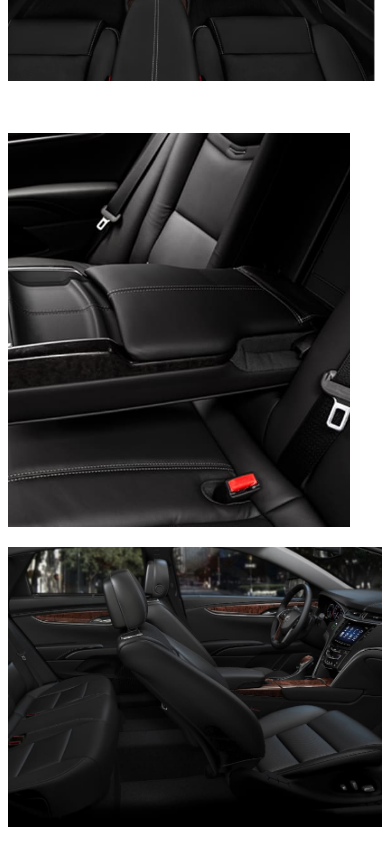
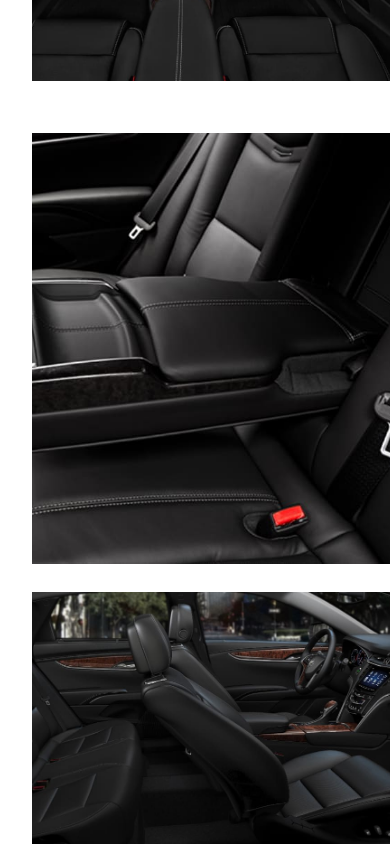
Before and after one commit to daver987/LuxuryRideService, a Nuxt app: page /fleet in a window 390 px wide. Shown: the part 3280-4124 px from the top of the page. Built offline with nearby package versions, Linux system fonts and the light colour scheme; what @splidejs/vue-splide would draw is missing.

Commit message:
Refactor: Spacing on Fleet tabs

```diff
--- a/components/vehicle/VehicleCadillacXts.vue
+++ b/components/vehicle/VehicleCadillacXts.vue
@@ -35,9 +35,9 @@
       </div>
     </div>
     <div
-      class="mb-12 auto-cols-auto grid gap-4 grid-cols-1 place-items-center md:grid-cols-12"
+      class="mb-12 grid auto-cols-auto md:gap-4 grid-cols-1 place-items-center md:grid-cols-12"
     >
-      <div class="col-span-4">
+      <div class="col-span-2 md:col-span-4 mb-6 md:mb-0">
         <img
           src="/images/cadillac-xts-interior-fleet-3.jpg"
           alt="XTS"
--- a/components/vehicle/VehicleLincolnNavigator.vue
+++ b/components/vehicle/VehicleLincolnNavigator.vue
@@ -36,9 +36,9 @@
       </div>
     </div>
     <div
-      class="mb-12 auto-cols-auto grid gap-4 grid-cols-1 place-items-center md:grid-cols-12"
+      class="mb-12 grid auto-cols-auto md:gap-4 grid-cols-1 place-items-center md:grid-cols-12"
     >
-      <div class="col-span-4">
+      <div class="col-span-1 md:col-span-4 mb-6 md:mb-0">
         <img
           src="/images/lincoln-navigator-interior-fleet-3.jpg"
           alt="Lincoln Navigator"
--- a/nuxt.config.ts
+++ b/nuxt.config.ts
@@ -31,17 +31,19 @@ export default defineNuxtConfig({
     '@vueuse/nuxt',
     '@pinia/nuxt',
     'nuxt-windicss',
-    '@unocss/nuxt',
+    '@unocss/nuxt'
   ],
 
-  // vueuse: {
-  //   ssrHandlers: true,
-  // },
+  unocss: {
+    // presets
+    icons: true, // enabled `@unocss/preset-icons`
+
+  },
+
+  vueuse: {
+    ssrHandlers: true,
+  },
   css: ['@/assets/css/styles.css'],
 
-  unocss: {
-    icons: true,
-    uno: true,
-    attributify: true,
-  },
+
 })
--- a/pages/fleet.vue
+++ b/pages/fleet.vue
@@ -8,7 +8,7 @@
         :image="headerInfo.image"
       />
     </div>
-    <div class="container pt-4">
+    <div class="container pt-4 px-6 md:px-0">
       <TabGroup
         class="bg-background w-full lg:-mt-20"
         as="div"
```
Also changed, not shown: 1 other file (tests, documents, lock files or other folders).
